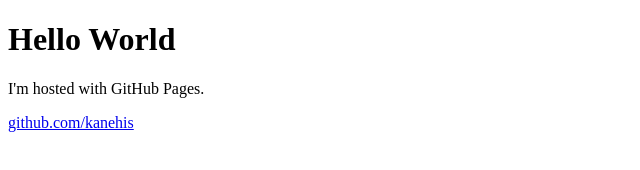
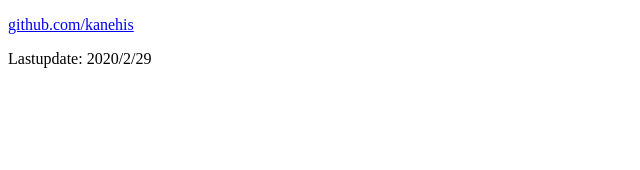
Before and after one commit to kanehis/kanehis.github.io, a plain HTML site: page index.html in a window 1280 px wide. Shown: the whole page, without its empty margins (0-640 px from the left). Drawn offline with Linux system fonts and the light colour scheme.

Commit message:
Fixed index.html and README.md

```diff
--- a/index.html
+++ b/index.html
@@ -1,8 +1,7 @@
 <!DOCTYPE html>
 <html>
 <body>
-<h1>Hello World</h1>
-<p>I'm hosted with GitHub Pages.</p>
-<a href="https://github.com/kanehis">github.com/kanehis</a>
+<p><a href="https://github.com/kanehis">github.com/kanehis</a></p>
+<p>Lastupdate: 2020/2/29</p>
 </body>
 </html>
```
Also changed, not shown: 1 other file.
